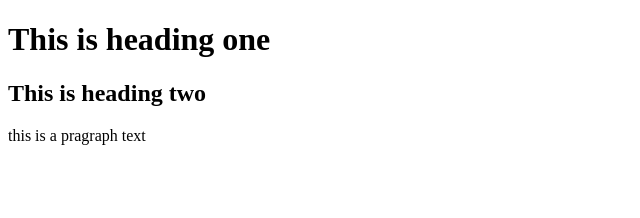
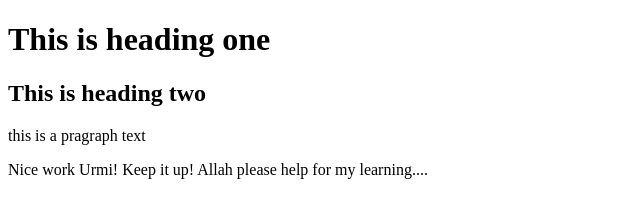
Before and after one commit to Jannatunnesa-Urmi/my-first-repo, a plain HTML site: page index.html in a window 1280 px wide. Shown: the whole page, without its empty margins (0-640 px from the left). Drawn offline with Linux system fonts and the light colour scheme.

Commit message:
Style file is added

```diff
--- a/index.html
+++ b/index.html
@@ -10,5 +10,6 @@
     <h1>This is heading one</h1>
     <h2>This is heading two</h2>
     <p>this is a pragraph text</p>
+    <p>Nice work Urmi! Keep it up! Allah please help for my learning....</p>
 </body>
 </html>
```
Also changed, not shown: style.css (added).
